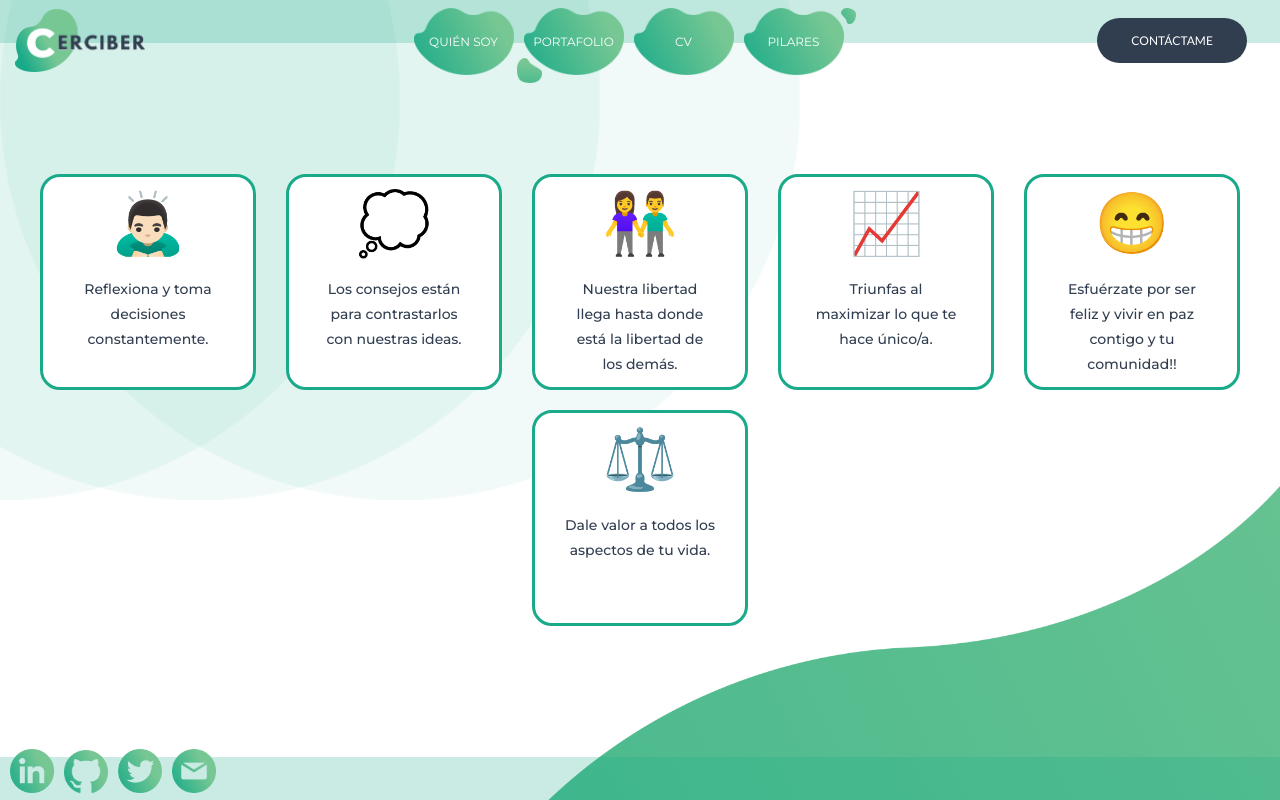
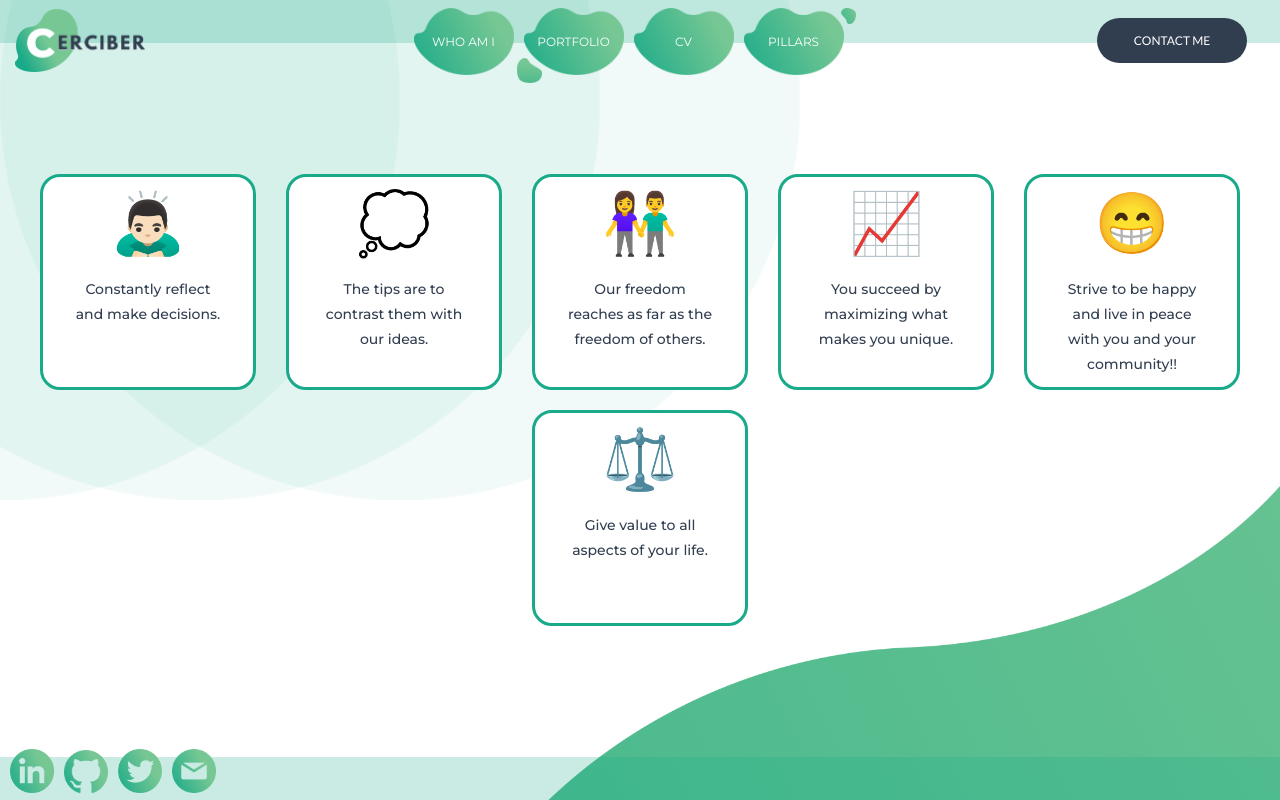
Before and after one commit to cerciber/cerciber, a Vue app: page /pillars in a window 1280 px wide. Built offline with nearby package versions, Linux system fonts and the light colour scheme.

Commit message:
Translate Web to English

```diff
--- a/src/user_interface/components/Header.vue
+++ b/src/user_interface/components/Header.vue
@@ -10,20 +10,20 @@
       </div>
       <div class="header-nav-items">
         <ul class="header-nav-items-ul">
-          <SelectMenuItem  contentText = "Quién soy" redirectPath="/whoami"/>
+          <SelectMenuItem  contentText = "Who am I" redirectPath="/whoami"/>
         </ul>
         <ul class="header-nav-items-ul">
-          <SelectMenuItem  contentText = "Portafolio" redirectPath="/portfolio" :activeAux1 = "true"/>
+          <SelectMenuItem  contentText = "Portfolio" redirectPath="/portfolio" :activeAux1 = "true"/>
         </ul>
         <ul class="header-nav-items-ul">
           <SelectMenuItem  contentText = "CV" redirectPath="/cv"/>
         </ul>
         <ul class="header-nav-items-ul">
-          <SelectMenuItem  contentText = "Pilares" redirectPath="/pillars" :activeAux2 = "true"/>
+          <SelectMenuItem  contentText = "Pillars" redirectPath="/pillars" :activeAux2 = "true"/>
         </ul>
       </div>
       <div class="header-nav-contact-me">
-        <Button1 :contentText = "'Contáctame'" redirectPath="/contactme"/>
+        <Button1 :contentText = "'Contact me'" redirectPath="/contactme"/>
       </div>
     </nav>
   </header>
--- a/src/user_interface/views/ContactMe.vue
+++ b/src/user_interface/views/ContactMe.vue
@@ -3,31 +3,31 @@
     <div class="contactme-part1">
       <section class="contactme-part1-section1">
         <article>
-          <p>🗣️ Si deseas comunicarte conmigo puedes contactarme a través de los sigientes medios 🤗.</p>
+          <p>🗣️ If you want to communicate with me you can contact me through the following means 🤗.</p>
           <br>
           <p>LinkedIn: <a href="https://www.linkedin.com/in/cerciber/" target="_blank">https://www.linkedin.com/in/cerciber</a>.</p>
           <p>GitHub: <a href="https://github.com/cerciber" target="_blank">https://github.com/cerciber</a>.</p>
           <p>Twitter: <a href="https://twitter.com/cerciber" target="_blank">https://twitter.com/cerciber</a>.</p>
           <p>Mail: <a href="mailto:contact@cerciber.com">contact@cerciber.com</a>.</p>
           <br>
-          <p>📩 También puedes dejarme un mensaje y yo me comunicaré contigo 👉🏻.</p>
+          <p>📩 You can also leave me a message and I will contact you 👉🏻.</p>
         </article>
       </section>
     </div>
     <div class="contactme-part2">
       <form ref="form" class="contactme-part2-form">
         <input type="text" v-model="name" name="name" class="contactme-part2-form-input">
-        <p>Escribe tu nombre.</p>
+        <p>Write your name.</p>
         <br>
         <input type="text" v-model="email" name="email" class="contactme-part2-form-input">
-        <p>Escribe tu e-mail.</p>
+        <p>Write your e-mail.</p>
         <br>
         <input type="text" v-model="phone" name="phone" class="contactme-part2-form-input">
-        <p>Escribe tu teléfono.</p>
+        <p>Write your phone.</p>
         <br>
         <br>
         <textarea  v-model="message" name="message" class="contactme-part2-form-textarea"></textarea>
-        <p>Escribe tu mensaje.</p>
+        <p>Write your menssage.</p>
         <br>
         <br>
         <Button1 :contentText = "'Enviar mensaje'" :setCustomEvent="true" v-on:customEvent="sendEmail"/>
--- a/src/user_interface/views/Home.vue
+++ b/src/user_interface/views/Home.vue
@@ -6,9 +6,9 @@
         <h2><b>Systems and Computing Engineer</b></h2>
         <h2><b>Web Developer</b></h2>
         <br/>
-        <h3>🙇🏻‍♂️ ¡Esfuérzate por ser feliz y vivir en paz contigo y tu comunidad! 🤗.</h3>
+        <h3>🙇🏻‍♂️ ¡Strive to be happy and live in peace with you and your community! 🤗.</h3>
         <br/>
-        <Button1 :contentText = "'Contáctame'" redirectPath="/contactme"/>
+        <Button1 :contentText = "'Contact me'" redirectPath="/contactme"/>
       </section>
     </div>
     <div class="home-part2">
--- a/src/user_interface/views/Pillars.vue
+++ b/src/user_interface/views/Pillars.vue
@@ -4,32 +4,32 @@
       <div class="pillars-content-item">
         <div class="pillars-content-item-icon">🙇🏻‍♂️</div>
         <br>
-        <p>Reflexiona y toma decisiones constantemente.</p>
+        <p>Constantly reflect and make decisions.</p>
       </div>
       <div class="pillars-content-item">
         <div class="pillars-content-item-icon">💭</div>
         <br>
-        <p>Los consejos están para contrastarlos con nuestras ideas.</p>
+        <p>The tips are to contrast them with our ideas.</p>
       </div>
       <div class="pillars-content-item">
         <div class="pillars-content-item-icon">👫</div>
         <br>
-        <p>Nuestra libertad llega hasta donde está la libertad de los demás.</p>
+        <p>Our freedom reaches as far as the freedom of others.</p>
       </div>
       <div class="pillars-content-item">
         <div class="pillars-content-item-icon">📈</div>
         <br>
-        <p>Triunfas al maximizar lo que te hace único/a.</p>
+        <p>You succeed by maximizing what makes you unique.</p>
       </div>
       <div class="pillars-content-item">
         <div class="pillars-content-item-icon">😁</div>
         <br>
-        <p>Esfuérzate por ser feliz y vivir en paz contigo y tu comunidad!!</p>
+        <p>Strive to be happy and live in peace with you and your community!!</p>
       </div>
       <div class="pillars-content-item">
         <div class="pillars-content-item-icon">⚖️</div>
         <br>
-        <p>Dale valor a todos los aspectos de tu vida.</p>
+        <p>Give value to all aspects of your life.</p>
       </div>
     </section>
     <div class="pillars-shape-back-curve">
--- a/src/user_interface/views/WhoAmI.vue
+++ b/src/user_interface/views/WhoAmI.vue
@@ -3,11 +3,11 @@
     <div class="whoami-part1">
       <section class="whoami-part1-section1">
         <article>
-          <p>🖱️ Me considero una persona muy apasionada por la tecnología. Creo que la programación tiene una gran capacidad para cambiar el mundo y quiero ser parte de ese cambio creando productos increíbles que contribuyan a un mundo más justo y equilibrado en todos los aspectos de la vida ⚖️.</p>
+          <p>🖱️ I consider myself a person who is very passionate about technology. I believe that programming has a great capacity to change the world and I want to be part of that change by creating incredible products that contribute to a fairer and more balanced world in all aspects of life ⚖️.</p>
           <br>
-          <p>👨🏻‍💻 Me adentré en la programación desde hace mas de 8 años en donde he aprendido a desarrollar videojuegos, aplicaciones de escritorio, aplicaciones web y servidores, asi como a trabajar en equipo, ser paciente, analítico y he adquirido todo tipo de buenas practicas para ser eficiente, organizado y coordinar con otros  🖥️.</p>
+          <p>👨🏻 I got into programming for more than 8 years where I have learned to develop video games, desktop applications, web applications and servers, as well as to work as a team, be patient, analytical and I have acquired all kinds of good practices to be efficient, organized and coordinate with others 🖥️.</p>
           <br>
-          <p>🌐 Actualmente estoy muy interesado en expandir mis habilidades de <b>desarrollo web</b> contribuyendo en proyectos interesantes e innovadores con <b>Vue.js</b> y <b>Node.js</b>,  así como en enseñarle a otros que el software es algo fascinante, apasionante y que realmente todos podemos crear cosas increíbles con solo un pc 💭.</p>
+          <p>🌐 I am currently very interested in expanding my <b>web development</b> skills by contributing to interesting and innovative projects with <b>Vue.js</b> and <b>Node.js</b>, as well as teaching others that software is something fascinating, exciting and that we can really all create amazing things with it. just one PC 💭.</p>
         </article>
       </section>
     </div>
```
